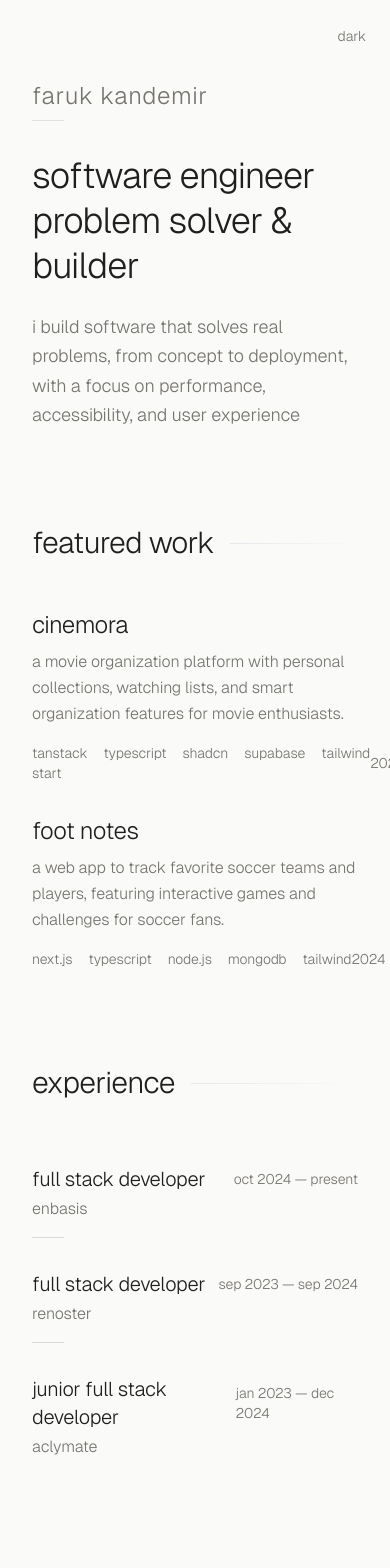
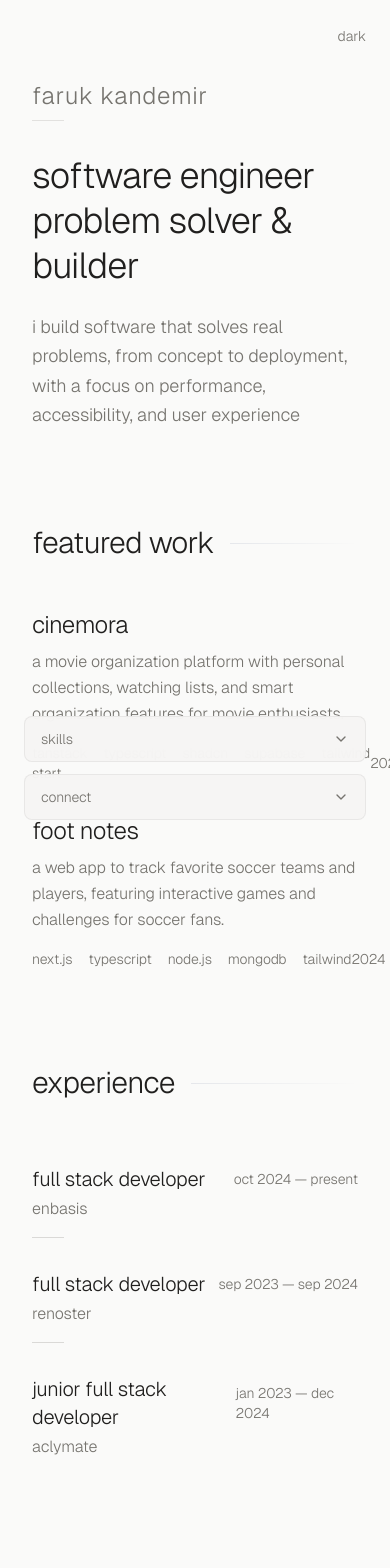
Before and after one commit to farukkandemir/portfolio-website, a Next.js app: page / in a window 390 px wide. Shown: the top 1568 px of the page. Built offline with nearby package versions, Linux system fonts and the light colour scheme.

Commit message:
added mobile navigation component to homepage, featuring expandable sections for skills and contact information, enhancing user accessibility on smaller screens

```diff
--- a/app/page.tsx
+++ b/app/page.tsx
@@ -2,6 +2,148 @@
 
 import { motion } from "framer-motion";
 import { ModeToggle } from "@/components/modules/ModeToggle";
+import { useState } from "react";
+import { ChevronDown, ChevronUp } from "lucide-react";
+
+// Mobile Navigation Component
+function MobileNavigation() {
+  const [skillsOpen, setSkillsOpen] = useState(false);
+  const [contactOpen, setContactOpen] = useState(false);
+
+  return (
+    <div className="space-y-3">
+      {/* Skills Section */}
+      <motion.div
+        className="bg-card/95 backdrop-blur-md rounded-lg border border-border/50 overflow-hidden"
+        initial={{ y: 20, opacity: 0 }}
+        animate={{ y: 0, opacity: 1 }}
+        transition={{ delay: 0.6 }}
+      >
+        <button
+          onClick={() => setSkillsOpen(!skillsOpen)}
+          className="w-full px-4 py-3 flex items-center justify-between text-sm font-light text-muted-foreground hover:text-primary transition-colors"
+        >
+          <span>skills</span>
+          {skillsOpen ? <ChevronUp className="w-4 h-4" /> : <ChevronDown className="w-4 h-4" />}
+        </button>
+
+        <motion.div
+          initial={false}
+          animate={{ height: skillsOpen ? "auto" : 0 }}
+          className="overflow-hidden"
+        >
+          <div className="px-4 pb-4 space-y-4">
+            <div>
+              <h4 className="text-xs font-light text-muted-foreground tracking-wider mb-2">
+                core technologies
+              </h4>
+              <div className="text-xs font-light text-muted-foreground space-y-1">
+                <div>typescript & javascript</div>
+                <div>react & next.js</div>
+                <div>node.js</div>
+              </div>
+            </div>
+
+            <div>
+              <h4 className="text-xs font-light text-muted-foreground tracking-wider mb-2">
+                frontend expertise
+              </h4>
+              <div className="text-xs font-light text-muted-foreground space-y-1">
+                <div>tailwind css</div>
+                <div>framer motion</div>
+                <div>shadcn/ui</div>
+                <div>redux & zustand</div>
+              </div>
+            </div>
+
+            <div>
+              <h4 className="text-xs font-light text-muted-foreground tracking-wider mb-2">
+                backend & infrastructure
+              </h4>
+              <div className="text-xs font-light text-muted-foreground space-y-1">
+                <div>express.js</div>
+                <div>prisma</div>
+                <div>mongodb & postgresql</div>
+                <div>rest apis</div>
+              </div>
+            </div>
+
+            <div>
+              <h4 className="text-xs font-light text-muted-foreground tracking-wider mb-2">
+                development tools
+              </h4>
+              <div className="text-xs font-light text-muted-foreground space-y-1">
+                <div>git</div>
+                <div>docker</div>
+                <div>aws</div>
+                <div>ci/cd</div>
+              </div>
+            </div>
+          </div>
+        </motion.div>
+      </motion.div>
+
+      {/* Contact Section */}
+      <motion.div
+        className="bg-card/95 backdrop-blur-md rounded-lg border border-border/50 overflow-hidden"
+        initial={{ y: 20, opacity: 0 }}
+        animate={{ y: 0, opacity: 1 }}
+        transition={{ delay: 0.7 }}
+      >
+        <button
+          onClick={() => setContactOpen(!contactOpen)}
+          className="w-full px-4 py-3 flex items-center justify-between text-sm font-light text-muted-foreground hover:text-primary transition-colors"
+        >
+          <span>connect</span>
+          {contactOpen ? <ChevronUp className="w-4 h-4" /> : <ChevronDown className="w-4 h-4" />}
+        </button>
+
+        <motion.div
+          initial={false}
+          animate={{ height: contactOpen ? "auto" : 0 }}
+          className="overflow-hidden"
+        >
+          <div className="px-4 pb-4 space-y-3">
+            <a
+              href="https://github.com/farukkandemir"
+              target="_blank"
+              rel="noopener noreferrer"
+              className="flex items-center space-x-2 text-sm font-light text-muted-foreground hover:text-primary transition-colors"
+            >
+              <span className="w-1.5 h-1.5 bg-muted rounded-full"></span>
+              <span>github</span>
+            </a>
+            <a
+              href="https://linkedin.com/in/farukkandemir"
+              target="_blank"
+              rel="noopener noreferrer"
+              className="flex items-center space-x-2 text-sm font-light text-muted-foreground hover:text-primary transition-colors"
+            >
+              <span className="w-1.5 h-1.5 bg-muted rounded-full"></span>
+              <span>linkedin</span>
+            </a>
+            <a
+              href="https://twitter.com/farukkandemir"
+              target="_blank"
+              rel="noopener noreferrer"
+              className="flex items-center space-x-2 text-sm font-light text-muted-foreground hover:text-primary transition-colors"
+            >
+              <span className="w-1.5 h-1.5 bg-muted rounded-full"></span>
+              <span>twitter</span>
+            </a>
+            <a
+              href="mailto:hello@farukkandemir.dev"
+              className="flex items-center space-x-2 text-sm font-light text-muted-foreground hover:text-primary transition-colors"
+            >
+              <span className="w-1.5 h-1.5 bg-muted rounded-full"></span>
+              <span>email</span>
+            </a>
+          </div>
+        </motion.div>
+      </motion.div>
+    </div>
+  );
+}
 
 export default function Home() {
   return (
@@ -9,6 +151,13 @@ export default function Home() {
       {/* Theme Toggle */}
       <div className="fixed top-6 right-6 z-50">
         <ModeToggle />
+      </div>
+
+      {/* Mobile Navigation - Skills & Contact */}
+      <div className="lg:hidden">
+        <div className="fixed bottom-6 left-6 right-6 z-40">
+          <MobileNavigation />
+        </div>
       </div>
 
       {/* Subtle background pattern */}
```
